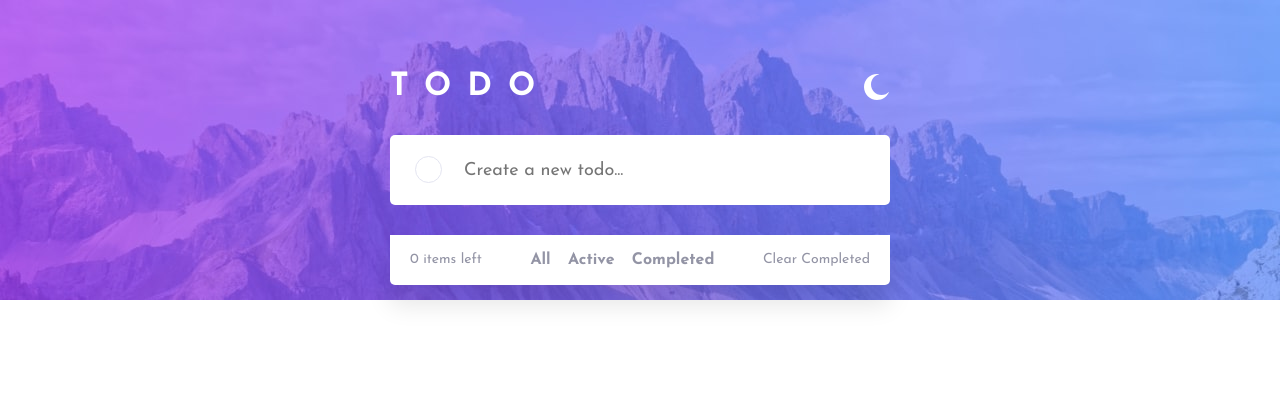
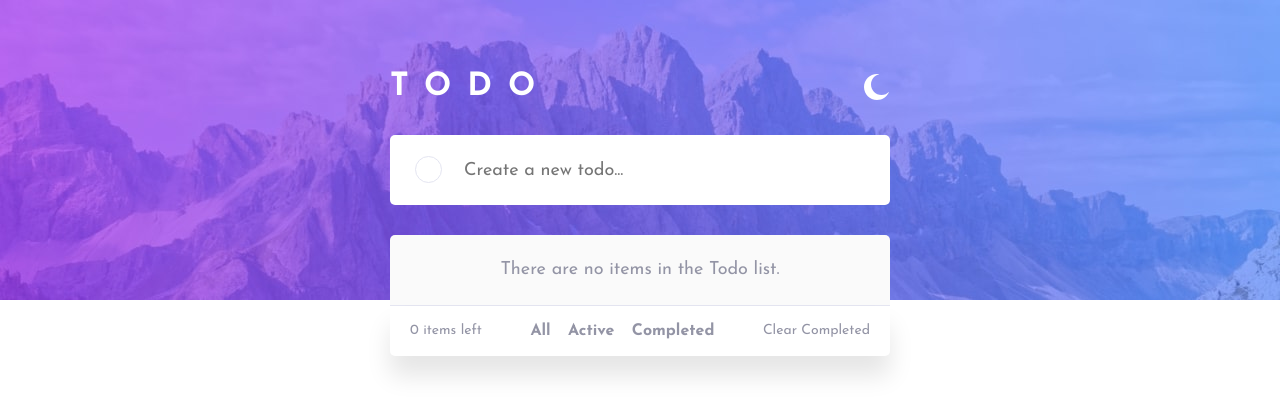
Before and after one commit to chris-base/todo-app-main-fem, a React (Create React App) app: page / in a window 1280 px wide. Shown: the top 414 px of the page. Built offline with nearby package versions, Linux system fonts and the light colour scheme.

Commit message:
fixed items left / added empty list component

```diff
--- a/src/App.js
+++ b/src/App.js
@@ -2,6 +2,7 @@ import { useState, useEffect } from "react";
 import "./App.css";
 import NewTodoComponent from "./Components/NewTodoComponent";
 import TitleDarkLightComponent from "./Components/TitleDarkLightComponent";
+import EmptyTodoListComponent from "./Components/EmptyTodoListComponent";
 import TodoListComponent from "./Components/TodoListComponent";
 import TodoListControllerComponent from "./Components/TodoListControllerComponent";
 
@@ -18,7 +19,8 @@ function App() {
 
         <NewTodoComponent todoList={todoList} setTodoList={setTodoList} />
 
-        {[...todoList].map((x, index) => (
+        {todoList.length > 0 ? (
+          [...todoList].map((x, index) => (
             <TodoListComponent
               isLastOnList={index === todoList.length - 1}
               todoList={todoList}
@@ -26,9 +28,12 @@ function App() {
               listNumber={index}
               key={index}
             />
-        ))}
+          ))
+        ) : (
+          <EmptyTodoListComponent />
+        )}
 
-        <TodoListControllerComponent itemCount={todoList.length} />
+        <TodoListControllerComponent todoList={todoList} />
       </div>
     </div>
   );
--- /dev/null
+++ b/src/Components/EmptyTodoListComponent.js
@@ -0,0 +1,11 @@
+import "../Styles/EmptyTodoListStyles.css";
+
+const EmptyTodoListComponent = () => {
+  return (
+    <div id='emptyListComponent'>
+      <p id='emptyListText'>There are no items in the Todo list.</p>
+    </div>
+  );
+};
+
+export default EmptyTodoListComponent;
--- a/src/Components/TodoListControllerComponent.js
+++ b/src/Components/TodoListControllerComponent.js
@@ -1,10 +1,22 @@
 import "../Styles/TodoListControllerStyles.css";
 
-const TodoListControllerComponent = ({ itemCount }) => {
+const TodoListControllerComponent = ({ todoList }) => {
+  const itemCount = () => {
+    let count = 0;
+    for (let i = 0; i < todoList.length; i++) {
+      if (!todoList[i][0]) {
+        count++;
+      }
+    }
+
+    const result = count + " items left";
+    return result;
+  };
+
   return (
     <div id='listControllerComponent'>
       <div>
-        <p className='controllerText'>{itemCount} items left</p>
+        <p className='controllerText'>{itemCount()}</p>
       </div>
 
       <div id='controllerViewableContainer'>
--- /dev/null
+++ b/src/Styles/EmptyTodoListStyles.css
@@ -0,0 +1,19 @@
+@import url("https://fonts.googleapis.com/css2?family=Josefin+Sans:wght@400;700&display=swap");
+
+#emptyListComponent {
+  background-color: #fafafa;
+  margin-top: 10px;
+  margin-bottom: 0;
+  height: 70px;
+  display: flex;
+  justify-content: center;
+  align-items: center;
+  border-bottom: 1px solid #e4e5f1;
+  border-radius: 5px 5px 0 0;
+}
+
+#emptyListText {
+  font-size: 18px;
+  font-family: "Josefin Sans";
+  color: #9394a5;
+}
```
Lines whose indentation alone changed are shown as unchanged.
